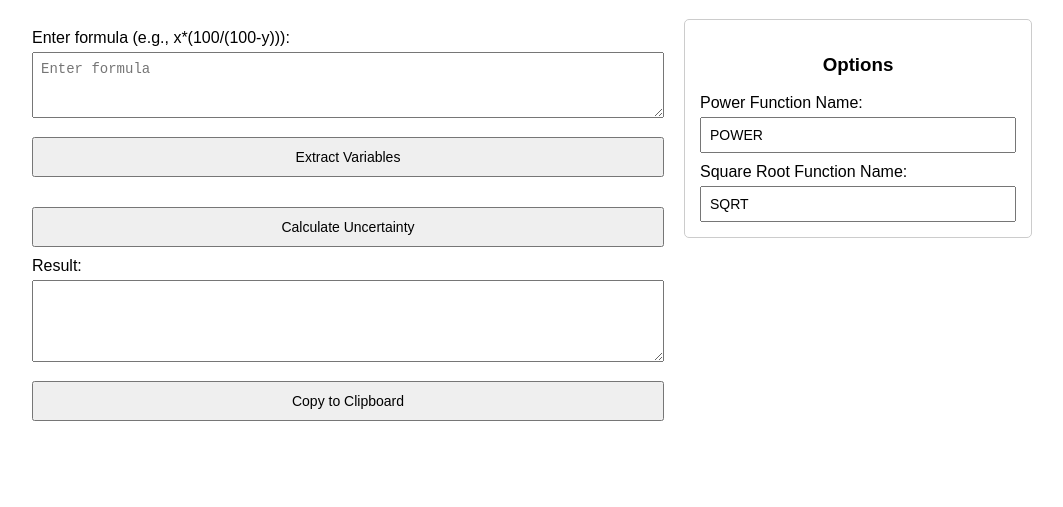
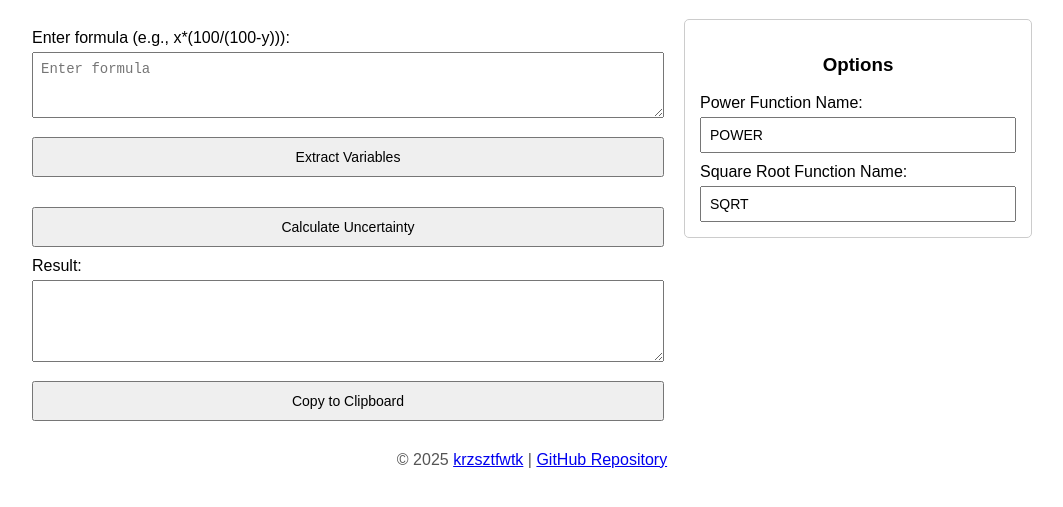
Before and after one commit to krzsztfwtk/PropagationOfError, a plain HTML site: page index.html in a window 1280 px wide. Shown: the part 61-568 px from the top of the page, without its empty margins (108-1171 px from the left). Drawn offline with nearby package versions, Linux system fonts and the light colour scheme.

Commit message:
add footer

```diff
--- a/index.html
+++ b/index.html
@@ -1,3 +1,11 @@
+<!--
+  PropagationOfError
+  © 2025 Krzsztfwtk
+  GitHub: https://github.com/krzsztfwtk
+  Repository: https://github.com/krzsztfwtk/PropagationOfError
+  Website: https://poe.krzsztf.com/
+-->
+
 <!DOCTYPE html>
 <html lang="en">
 <head>
@@ -147,5 +155,11 @@
       document.execCommand("copy");
     }
   </script>
+
+  <div style="text-align:center; font-size:16px; margin-top:30px; color:#555;">
+    © 2025 <a href="https://github.com/krzsztfwtk" target="_blank">krzsztfwtk</a> |
+    <a href="https://github.com/krzsztfwtk/PropagationOfError" target="_blank">GitHub Repository</a>
+  </div>
+
 </body>
 </html>
```
